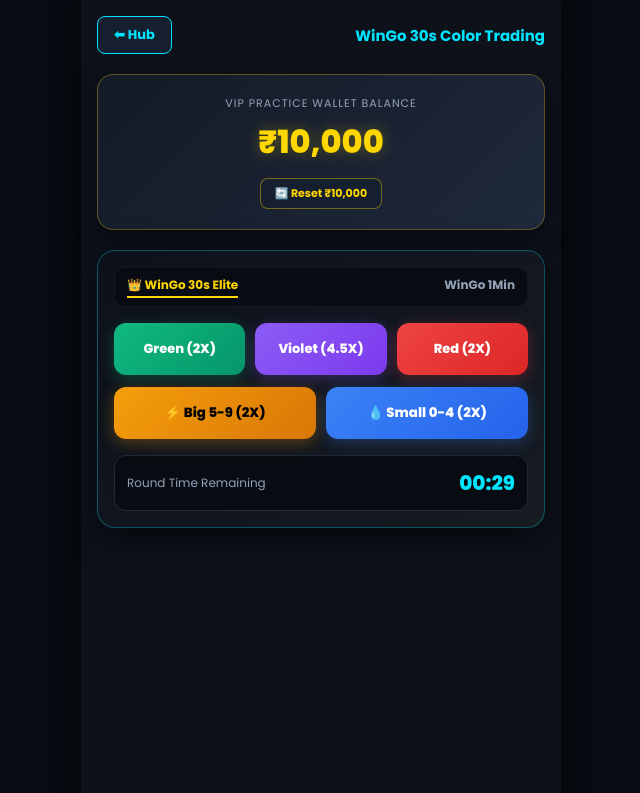
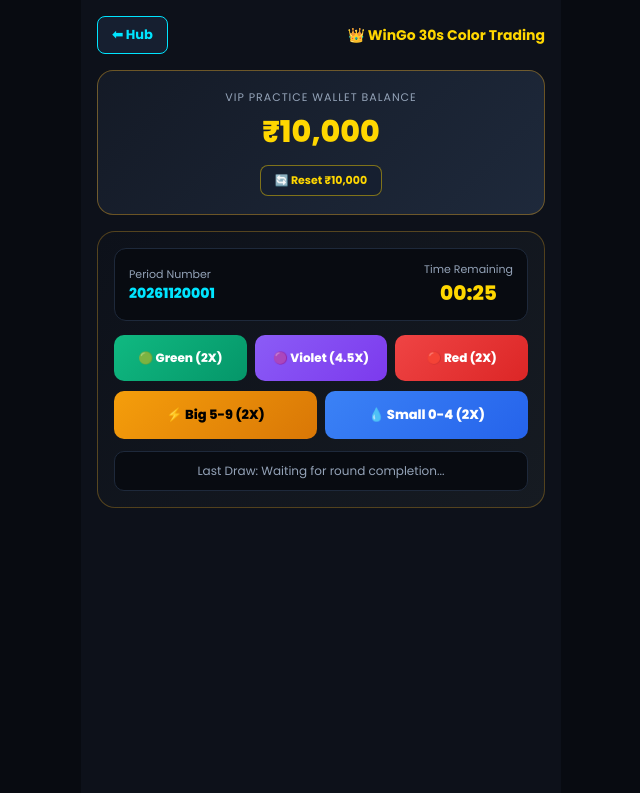
Before and after one commit to ishuishu63935-ship-it/Rwin, a plain HTML site: page play/color.html in a window 1280 px wide. Shown: the whole page, without its empty margins (319-959 px from the left). Drawn offline with Linux system fonts and the light colour scheme.

Commit message:
Refactor styles and UI components in color.html
Updated styles and UI elements for improved aesthetics and functionality.

```diff
--- a/play/color.html
+++ b/play/color.html
@@ -8,37 +8,38 @@
 <style>
   * { box-sizing: border-box; margin: 0; padding: 0; font-family: 'Poppins', sans-serif; }
   body { background-color: #080b11; color: #ffffff; display: flex; justify-content: center; min-height: 100vh; }
-  .game-container { width: 100%; max-width: 480px; padding: 16px; background: #0d111a; min-height: 100vh; box-shadow: 0 0 20px rgba(0,0,0,0.5); }
+  .game-container { width: 100%; max-width: 480px; padding: 16px; background: #0d111a; min-height: 100vh; }
 
-  .top-bar { display: flex; justify-content: space-between; align-items: center; margin-bottom: 20px; }
-  .hub-btn { background: #161f30; border: 1px solid #00e5ff; color: #00e5ff; padding: 8px 16px; border-radius: 8px; font-weight: 700; cursor: pointer; text-decoration: none; font-size: 13px; }
-  .balance-badge { background: linear-gradient(135deg, #ffd700, #ff8c00); color: #000; padding: 8px 14px; border-radius: 10px; font-weight: 800; font-size: 14px; box-shadow: 0 4px 15px rgba(255,215,0,0.3); }
+  .top-bar { display: flex; justify-content: space-between; align-items: center; margin-bottom: 16px; }
+  .hub-btn { background: #161f30; border: 1px solid #00e5ff; color: #00e5ff; padding: 8px 14px; border-radius: 8px; font-weight: 700; cursor: pointer; text-decoration: none; font-size: 13px; }
 
-  .wallet-card { background: linear-gradient(135deg, #141a26, #1e293b); border: 1.5px solid rgba(210, 153, 34, 0.4); border-radius: 16px; padding: 20px; text-align: center; margin-bottom: 20px; box-shadow: 0 8px 25px rgba(0,0,0,0.4); }
-  .wallet-title { font-size: 11px; color: #94a3b8; text-transform: uppercase; letter-spacing: 1px; margin-bottom: 6px; }
-  .wallet-amount { font-size: 32px; font-weight: 900; color: #ffd700; text-shadow: 0 0 15px rgba(255,215,0,0.3); margin-bottom: 12px; }
-  .reset-btn { background: #161f30; border: 1px solid rgba(255,215,0,0.4); color: #ffd700; padding: 6px 14px; border-radius: 8px; font-size: 11px; font-weight: 700; cursor: pointer; }
+  .wallet-card { background: linear-gradient(135deg, #141a26, #1e293b); border: 1.5px solid rgba(210, 153, 34, 0.45); border-radius: 16px; padding: 18px; text-align: center; margin-bottom: 16px; }
+  .wallet-title { font-size: 11px; color: #94a3b8; text-transform: uppercase; letter-spacing: 1px; margin-bottom: 4px; }
+  .wallet-amount { font-size: 30px; font-weight: 900; color: #ffd700; margin-bottom: 10px; }
+  .reset-btn { background: #161f30; border: 1px solid rgba(255,215,0,0.45); color: #ffd700; padding: 6px 14px; border-radius: 8px; font-size: 11px; font-weight: 700; cursor: pointer; }
 
-  .game-arena { background: linear-gradient(135deg, #0d111a, #161b22); border: 1.5px solid rgba(0, 229, 255, 0.3); border-radius: 18px; padding: 16px; text-align: center; box-shadow: 0 8px 32px rgba(0,0,0,0.6); }
-  .tab-header { display: flex; justify-content: space-between; background: #080b11; padding: 8px 12px; border-radius: 10px; margin-bottom: 16px; font-size: 12px; font-weight: 700; border: 1px solid rgba(255,255,255,0.05); }
+  .game-arena { background: linear-gradient(135deg, #0d111a, #161b22); border: 1.5px solid rgba(210, 153, 34, 0.35); border-radius: 18px; padding: 16px; text-align: center; }
 
-  .color-grid { display: grid; grid-template-columns: repeat(3, 1fr); gap: 10px; margin-bottom: 12px; }
-  .wg-btn { padding: 16px 8px; color: #fff; font-weight: 800; border-radius: 12px; border: none; cursor: pointer; font-size: 13px; transition: transform 0.1s; }
-  .wg-btn:active { transform: scale(0.96); }
-  .btn-green { background: linear-gradient(135deg, #10b981, #059669); box-shadow: 0 4px 15px rgba(16,185,129,0.3); }
-  .btn-violet { background: linear-gradient(135deg, #8b5cf6, #7c3aed); box-shadow: 0 4px 15px rgba(139,92,246,0.3); }
-  .btn-red { background: linear-gradient(135deg, #ef4444, #dc2626); box-shadow: 0 4px 15px rgba(239,68,68,0.3); }
+  .round-bar { display: flex; justify-content: space-between; align-items: center; background: #080b11; padding: 12px 14px; border-radius: 12px; margin-bottom: 14px; border: 1px solid #1e293b; }
+  .period-label { font-size: 11px; color: #94a3b8; text-align: left; }
+  .period-num { font-size: 14px; font-weight: 800; color: #00e5ff; }
+  .timer-label { font-size: 11px; color: #94a3b8; text-align: right; }
+  .timer-val { font-size: 20px; font-weight: 900; color: #ffd700; font-variant-numeric: tabular-nums; }
 
-  .size-grid { display: grid; grid-template-columns: 1fr 1fr; gap: 10px; margin-bottom: 16px; }
-  .btn-big { background: linear-gradient(135deg, #f59e0b, #d97706); color: #000; padding: 16px; font-weight: 800; border-radius: 12px; border: none; cursor: pointer; box-shadow: 0 4px 15px rgba(245,158,11,0.3); }
-  .btn-small { background: linear-gradient(135deg, #3b82f6, #2563eb); color: #fff; padding: 16px; font-weight: 800; border-radius: 12px; border: none; cursor: pointer; box-shadow: 0 4px 15px rgba(59,130,246,0.3); }
+  .color-grid { display: grid; grid-template-columns: repeat(3, 1fr); gap: 8px; margin-bottom: 10px; }
+  .wg-btn { padding: 14px 6px; color: #fff; font-weight: 800; border-radius: 10px; border: none; cursor: pointer; font-size: 12px; }
+  .btn-green { background: linear-gradient(135deg, #10b981, #059669); }
+  .btn-violet { background: linear-gradient(135deg, #8b5cf6, #7c3aed); }
+  .btn-red { background: linear-gradient(135deg, #ef4444, #dc2626); }
 
-  .timer-box { background: #080b11; border: 1px solid #1e293b; border-radius: 12px; padding: 12px; display: flex; justify-content: space-between; align-items: center; margin-top: 15px; }
-  .timer-val { font-size: 20px; font-weight: 800; color: #00e5ff; }
+  .size-grid { display: grid; grid-template-columns: 1fr 1fr; gap: 8px; margin-bottom: 12px; }
+  .btn-big { background: linear-gradient(135deg, #f59e0b, #d97706); color: #000; padding: 14px; font-weight: 800; border-radius: 10px; border: none; cursor: pointer; font-size: 13px; }
+  .btn-small { background: linear-gradient(135deg, #3b82f6, #2563eb); color: #fff; padding: 14px; font-weight: 800; border-radius: 10px; border: none; cursor: pointer; font-size: 13px; }
 
-  /* Modal Popup */
-  .modal-overlay { position: fixed; top:0; left:0; width:100%; height:100%; background: rgba(0,0,0,0.8); display: none; justify-content: center; align-items: center; z-index: 1000; }
-  .modal-box { background: #161b22; border: 2px solid #00e5ff; border-radius: 20px; padding: 24px; width: 85%; max-width: 320px; text-align: center; box-shadow: 0 0 30px rgba(0,229,255,0.4); }
+  .last-result { margin-top: 8px; font-size: 12px; color: #94a3b8; background: #080b11; padding: 10px; border-radius: 10px; border: 1px solid #1e293b; }
+
+  .modal-overlay { position: fixed; top:0; left:0; width:100%; height:100%; background: rgba(0,0,0,0.82); display: none; justify-content: center; align-items: center; z-index: 1000; }
+  .modal-box { background: #161b22; border: 2px solid #ffd700; border-radius: 18px; padding: 22px; width: 85%; max-width: 320px; text-align: center; }
 </style>
 </head>
 <body>
@@ -46,7 +47,7 @@
 <div class="game-container">
   <div class="top-bar">
     <a href="../home.html" class="hub-btn">⬅ Hub</a>
-    <div style="font-weight: 700; color: #00e5ff; font-size: 15px;">WinGo 30s Color Trading</div>
+    <div style="font-weight: 700; color: #ffd700; font-size: 14px;">👑 WinGo 30s Color Trading</div>
   </div>
 
   <div class="wallet-card">
@@ -56,15 +57,21 @@
   </div>
 
   <div class="game-arena">
-    <div class="tab-header">
-      <span style="color:#ffd700; border-bottom:2px solid #ffd700; padding-bottom:2px;">👑 WinGo 30s Elite</span>
-      <span style="color:#94a3b8;">WinGo 1Min</span>
+    <div class="round-bar">
+      <div>
+        <div class="period-label">Period Number</div>
+        <div class="period-num" id="periodText">20261120001</div>
+      </div>
+      <div>
+        <div class="timer-label">Time Remaining</div>
+        <div class="timer-val" id="timerDisplay">00:30</div>
+      </div>
     </div>
 
     <div class="color-grid">
-      <button class="wg-btn btn-green" onclick="playWinGo('GREEN', 2)">Green (2X)</button>
-      <button class="wg-btn btn-violet" onclick="playWinGo('VIOLET', 4.5)">Violet (4.5X)</button>
-      <button class="wg-btn btn-red" onclick="playWinGo('RED', 2)">Red (2X)</button>
+      <button class="wg-btn btn-green" onclick="playWinGo('GREEN', 2)">🟢 Green (2X)</button>
+      <button class="wg-btn btn-violet" onclick="playWinGo('VIOLET', 4.5)">🟣 Violet (4.5X)</button>
+      <button class="wg-btn btn-red" onclick="playWinGo('RED', 2)">🔴 Red (2X)</button>
     </div>
 
     <div class="size-grid">
@@ -72,29 +79,53 @@
       <button class="btn-small" onclick="playWinGo('SMALL', 2)">💧 Small 0-4 (2X)</button>
     </div>
 
-    <div class="timer-box">
-      <span style="font-size: 12px; color: #94a3b8;">Round Time Remaining</span>
-      <span class="timer-val" id="timerDisplay">00:29</span>
-    </div>
+    <div class="last-result" id="lastDrawText">Last Draw: Waiting for round completion...</div>
   </div>
 </div>
 
-<!-- Modal -->
 <div class="modal-overlay" id="customModal">
   <div class="modal-box">
-    <div id="modalIcon" style="font-size: 42px; margin-bottom: 10px;">🎉</div>
-    <h3 id="modalTitle" style="color: #fff; margin-bottom: 8px; font-size: 18px;">WIN!</h3>
-    <p id="modalMsg" style="color: #94a3b8; font-size: 13px; margin-bottom: 20px; line-height: 1.5;"></p>
-    <button onclick="closeModal()" style="background: linear-gradient(135deg, #00e5ff, #0088ff); color: #000; border: none; padding: 10px 24px; font-weight: 800; border-radius: 10px; width: 100%; cursor: pointer;">OKAY 🚀</button>
+    <div id="modalIcon" style="font-size: 40px; margin-bottom: 8px;">🎉</div>
+    <h3 id="modalTitle" style="color: #fff; margin-bottom: 6px; font-size: 18px;">WIN!</h3>
+    <p id="modalMsg" style="color: #94a3b8; font-size: 13px; margin-bottom: 18px; line-height: 1.5;"></p>
+    <button onclick="closeModal()" style="background: linear-gradient(135deg, #ffd700, #ff8c00); color: #000; border: none; padding: 10px 20px; font-weight: 800; border-radius: 10px; width: 100%; cursor: pointer;">OKAY 🚀</button>
   </div>
 </div>
 
 <script>
   let gameBalance = parseInt(localStorage.getItem('rwin_balance') || '10000');
+  let timeLeft = 30;
+  let periodCount = 1;
+
+  function formatPeriod(num) {
+    return "20261120" + String(num).padStart(3, "0");
+  }
+
   function updateUI() {
     document.getElementById('balanceText').innerText = "₹" + gameBalance.toLocaleString();
+    document.getElementById('periodText').innerText = formatPeriod(periodCount);
+    document.getElementById('timerDisplay').innerText = "00:" + String(timeLeft).padStart(2, "0");
     localStorage.setItem('rwin_balance', gameBalance);
   }
+
+  function generateDrawOutcome() {
+    const num = Math.floor(Math.random() * 10);
+    const color = (num === 0 || num === 5) ? "VIOLET" : (num % 2 === 1 ? "GREEN" : "RED");
+    const size = num >= 5 ? "BIG" : "SMALL";
+    document.getElementById('lastDrawText').innerText = `Last Draw: ${num} (${color} / ${size})`;
+  }
+
+  setInterval(() => {
+    if (timeLeft > 1) {
+      timeLeft -= 1;
+    } else {
+      generateDrawOutcome();
+      periodCount += 1;
+      timeLeft = 30;
+    }
+    updateUI();
+  }, 1000);
+
   updateUI();
 
   document.getElementById('resetCoinsBtn').addEventListener('click', () => {
@@ -111,7 +142,7 @@
       gameBalance += won;
       showModal("WIN!", `Selected ${sel}! Won ₹${won} 🎉`, "🎨");
     } else {
-      showModal("LOST", `Selected ${sel}! Better luck next round.`, "💥");
+      showModal("LOST", `Selected ${sel}! Try again next round.`, "💥");
     }
     updateUI();
   }
@@ -122,6 +153,7 @@
     document.getElementById('modalIcon').innerText = icon;
     document.getElementById('customModal').style.display = 'flex';
   }
+
   function closeModal() {
     document.getElementById('customModal').style.display = 'none';
   }
```
